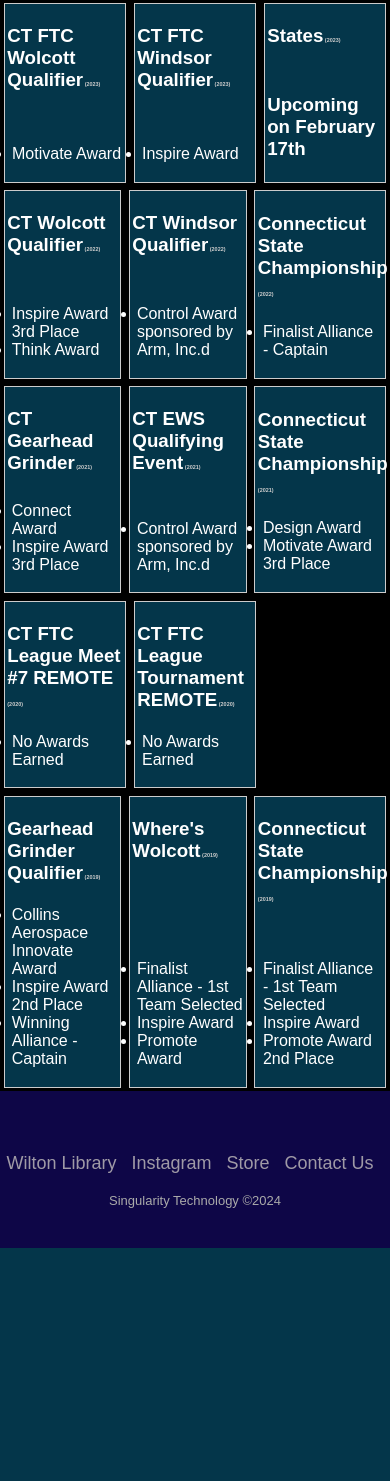
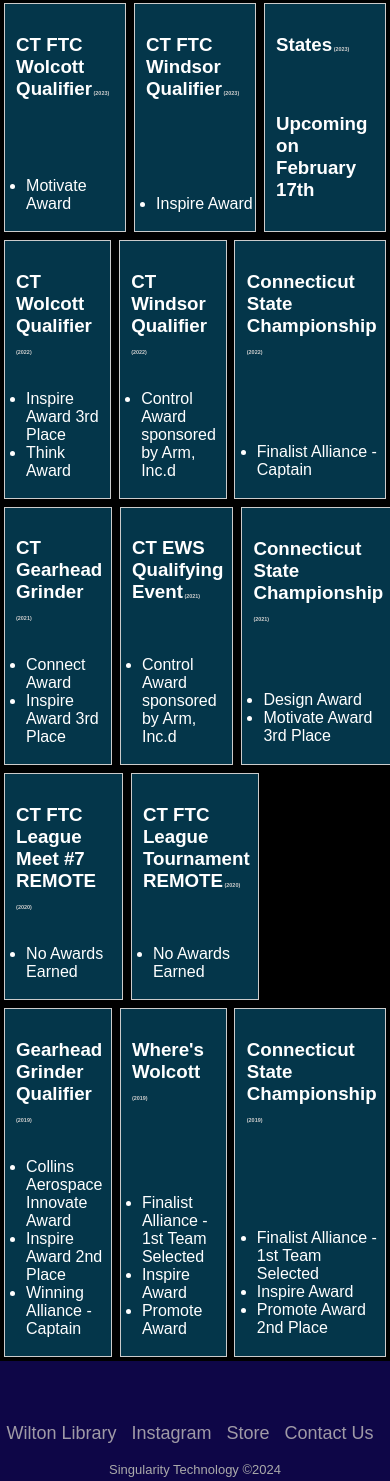
Before and after one commit to TotalSimplicity/Singularity-Technology-Website, a PHP site: page /awards.php in a window 390 px wide. Shown: the part 304-1785 px from the top of the page. Before the commit the page ends 1552 px from the top, so only its background shows below. Run offline with PHP 8.4, Linux system fonts and the light colour scheme; some web fonts are replaced.

Commit message:
supposesdly made it work for phone

```diff
--- a/awards.php
+++ b/awards.php
@@ -2,7 +2,6 @@
 <html>
 <head>
   <title>Awards - Singularity Technology</title>
-  <link href="style.css" rel="stylesheet">
   <link rel="icon" href="headerlogof.ico" type="image/x-icon">
 
   <style>
@@ -15,7 +14,7 @@
 
     .grid-container {
       display: grid;
-      grid-template-columns: repeat(3, 1fr);
+      grid-template-columns: repeat(3, 1fr); /* Changed to single column for phones */
       grid-gap: 2%;
       padding: 1%;
       background-color: black;
@@ -70,13 +69,24 @@
       color: white;
       font-size: 2em;
     }
+
+    /* Media query for phones */
+    @media only screen and (max-width: 600px) {
+      .grid-item h3 {
+        padding: 10px; /* Adjusted padding for better spacing */
+      }
+
+      .grid-item ul {
+        padding-left: 20px; /* Adjusted padding for better spacing */
+      }
+    }
   </style>
 </head>
 <body>
   <?php include('header.php'); ?>
 
   <div class="parallax-section" style="height:30vh">
-    <h2 class="parallax-text">Awards</h2>
+    <h2>Awards</h2>
   </div>
 
   <div class="grid-container">
@@ -193,7 +203,6 @@
         <li>Promote Award 2nd Place</li>
       </ul>
     </div>
-
   </div>
 
   <?php include('footer.php'); ?>
@@ -207,8 +216,3 @@
       // Apply the parallax effect to each parallax-text element
       parallaxTextElements.forEach((element, index) => {
         element.style.transform = `translateY(${scrollY * 0.5}px)`;
-      });
-    });
-  </script>
-</body>
-</html>
```
